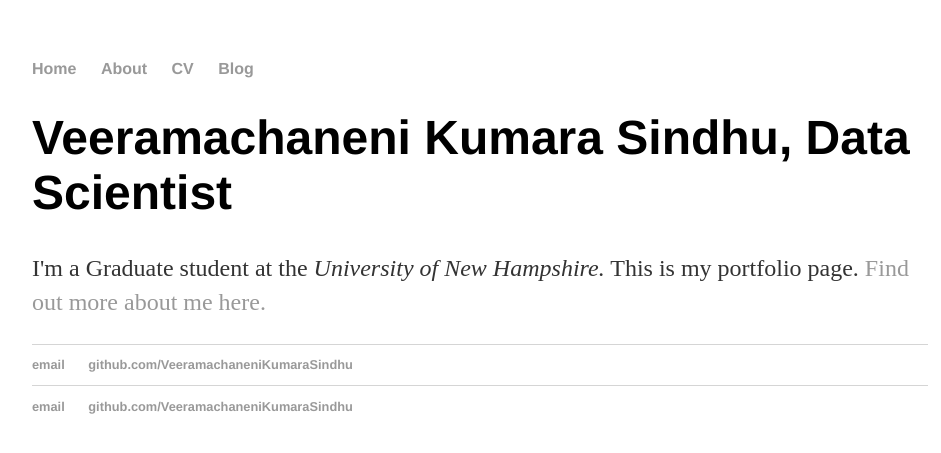
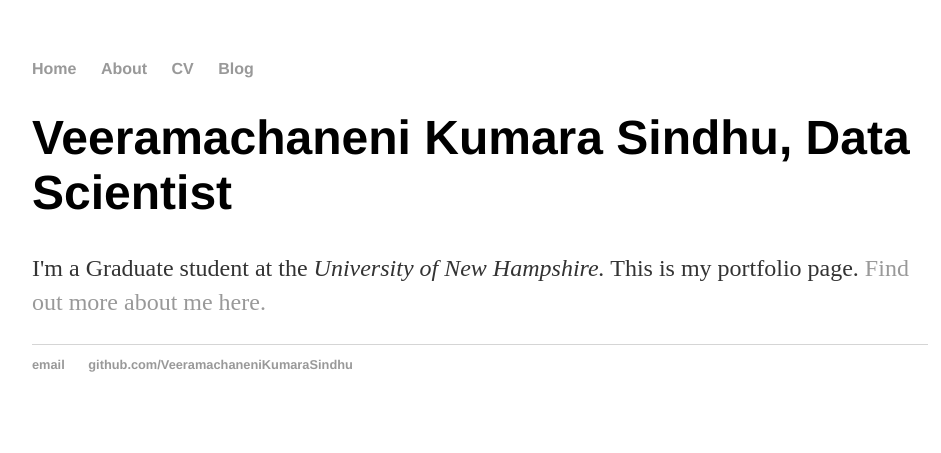
Before and after one commit to VeeramachaneniKumaraSindhu/VeeramachaneniKumaraSindhu.github.io, a Jekyll site: the page built from index.html, in a window 1280 px wide. Shown: the top 453 px of the page, without its empty margins (160-1101 px from the left). Built offline with Jekyll 4.4.1, drawn with Linux system fonts in a browser that asks for light colours.

Commit message:
Update index.html

```diff
--- a/index.html
+++ b/index.html
@@ -6,12 +6,3 @@
 	<h1>Veeramachaneni Kumara Sindhu, Data Scientist</h1>
 	<p>I'm a Graduate student at the <em>University of New Hampshire.</em> This is my portfolio page. <a href="/about">Find out more about me here.</a></p>
 </div><!-- /.blurb -->
-</div><!-- /.container -->
-<footer>
-	<ul>
-		<li><a href="mailto:kumarasindhu@unh.edu">email</a></li>
-		<li><a href="https://github.com/VeeramachaneniKumaraSindhu">github.com/VeeramachaneniKumaraSindhu</a></li>
-	</ul>
-</footer>
-</body>
-</html>
```
